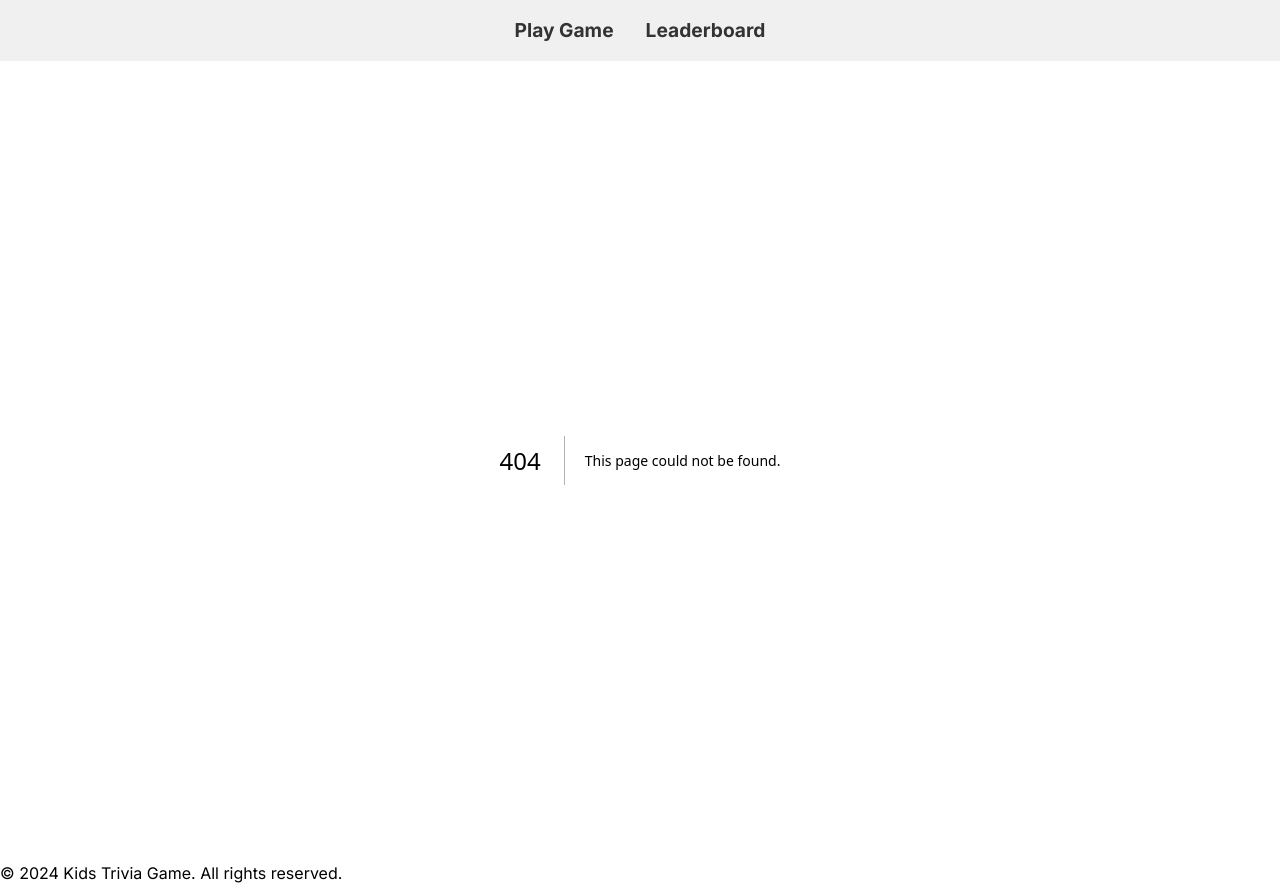
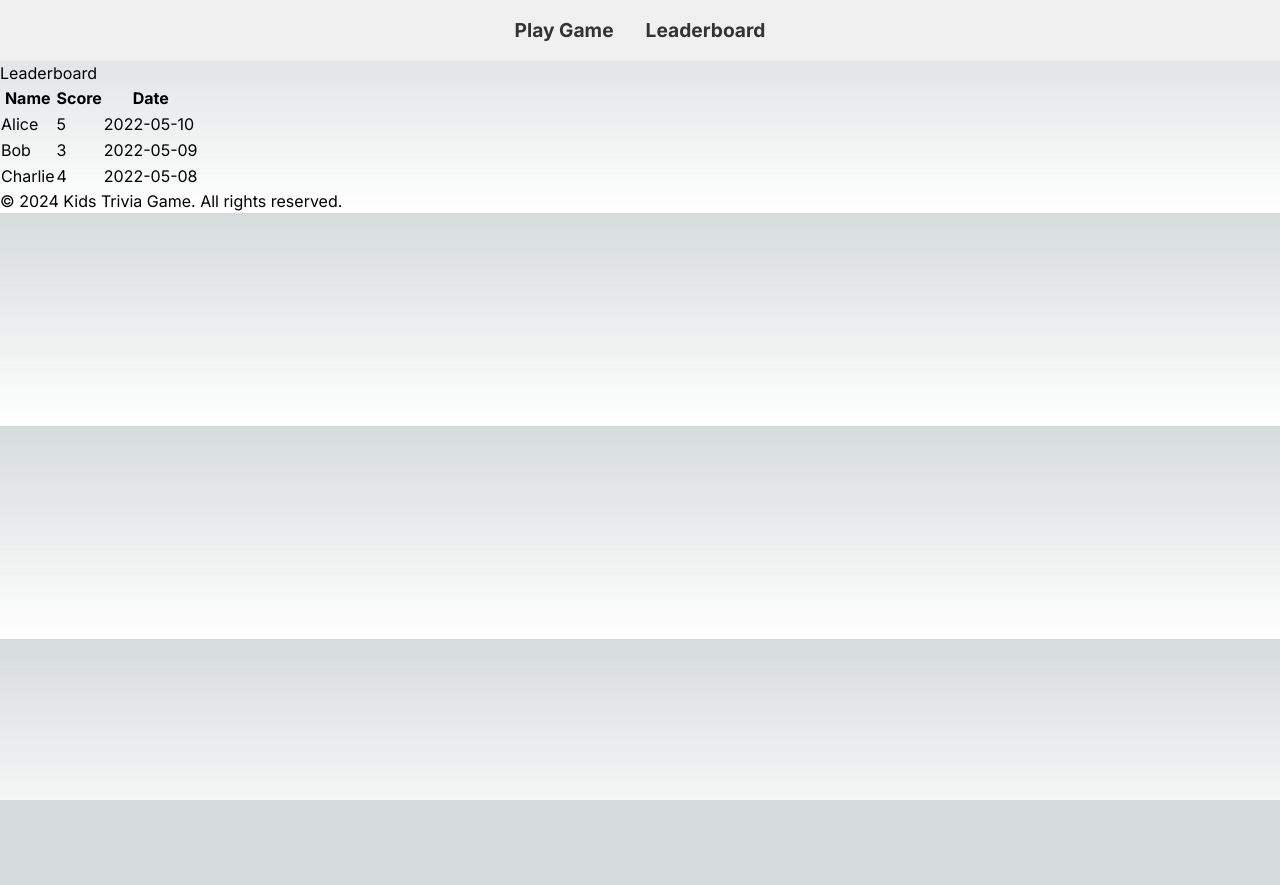
Before and after one commit to saraxiang/5-9-24-app-2, a Next.js app: page /leaderboard in a window 1280 px wide. Before the commit this address had no page. After the commit the page ends 800 px from the top, so only its background shows below. Built offline with nearby package versions, Linux system fonts and the light colour scheme.

Commit message:
Add Leaderboard page with dummy data

```diff
--- /dev/null
+++ b/app/leaderboard/page.js
@@ -0,0 +1,37 @@
+import React from 'react';
+
+const Leaderboard = () => {
+  // Dummy data for the leaderboard
+  const leaderboardData = [
+    { name: 'Alice', score: 5, date: '2022-05-10' },
+    { name: 'Bob', score: 3, date: '2022-05-09' },
+    { name: 'Charlie', score: 4, date: '2022-05-08' },
+    // ... more data
+  ];
+
+  return (
+    <div>
+      <h1>Leaderboard</h1>
+      <table>
+        <thead>
+          <tr>
+            <th>Name</th>
+            <th>Score</th>
+            <th>Date</th>
+          </tr>
+        </thead>
+        <tbody>
+          {leaderboardData.map((entry, index) => (
+            <tr key={index}>
+              <td>{entry.name}</td>
+              <td>{entry.score}</td>
+              <td>{entry.date}</td>
+            </tr>
+          ))}
+        </tbody>
+      </table>
+    </div>
+  );
+};
+
+export default Leaderboard;
```
